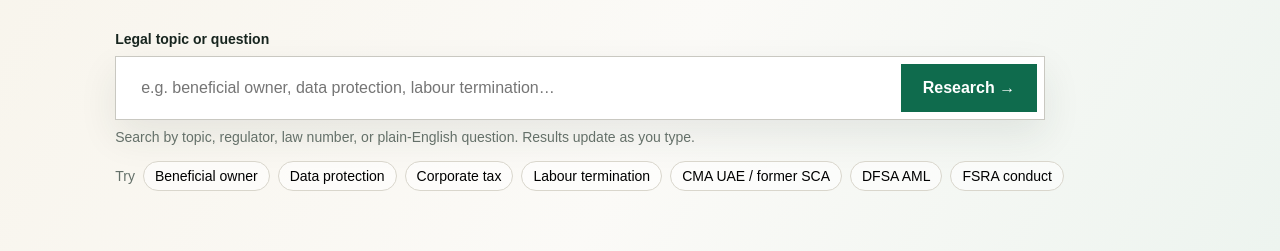
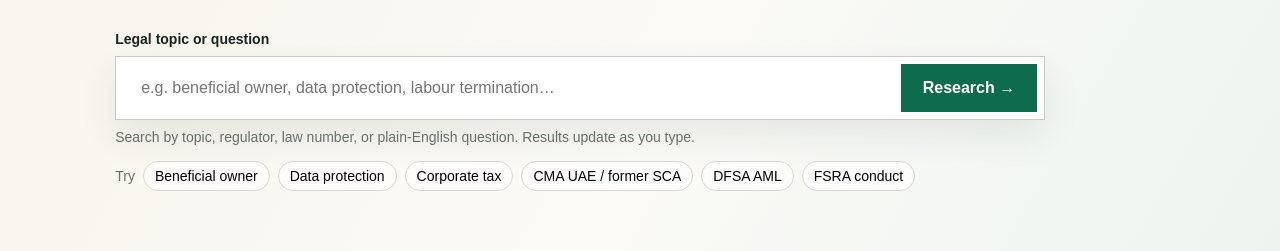
Before and after one commit to sweater9/mizan-uae-legal-research, a website: page index.html in a window 1280 px wide. Shown: the part 519-770 px from the top of the page. Drawn offline with nearby package versions, Linux system fonts and the light colour scheme.

Commit message:
Remove Labour termination example shortcut

```diff
--- a/index.html
+++ b/index.html
@@ -35,7 +35,6 @@
         <button data-query="beneficial owner">Beneficial owner</button>
         <button data-query="data protection">Data protection</button>
         <button data-query="corporate tax">Corporate tax</button>
-        <button data-query="labour termination">Labour termination</button>
         <button data-query="CMA UAE" data-jurisdiction="Federal">CMA UAE / former SCA</button>
         <button data-query="DFSA AML">DFSA AML</button>
         <button data-query="FSRA conduct of business">FSRA conduct</button>
```
